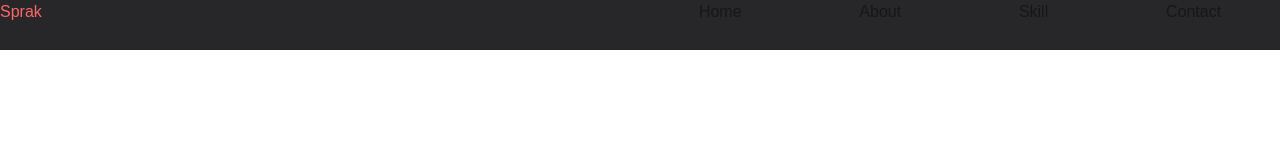
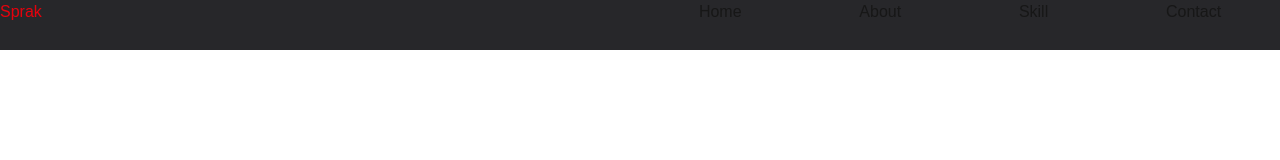
Before and after one commit to spark16x/portfolio, a Next.js app: page / in a window 1280 px wide. Shown: the top 160 px of the page. Built offline with nearby package versions, Linux system fonts and the light colour scheme.

Commit message:
update page.jsx

```diff
--- a/app/page.jsx
+++ b/app/page.jsx
@@ -5,7 +5,7 @@ export default function Home() {
   return (
     <>
     <header className="w-full h-[50px] flex justify-between content-center bg-zinc-800">
-      <Link href="#" className="text-red-400 w-sm" >Sprak</Link>
+      <Link href="#" className="text-red-600 w-sm" >Sprak</Link>
       <nav className="w-1/2 flex justify-around">
       <Link href="#" className="">Home</Link>
       <Link href="#" className="">About</Link>
```
